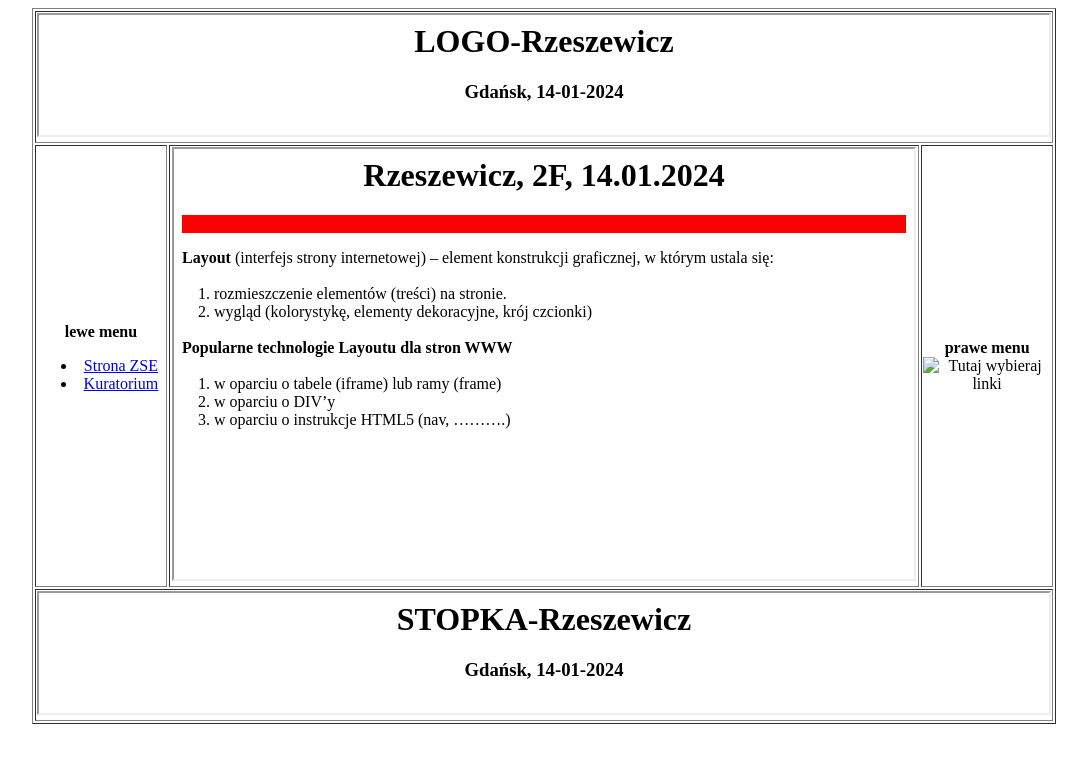
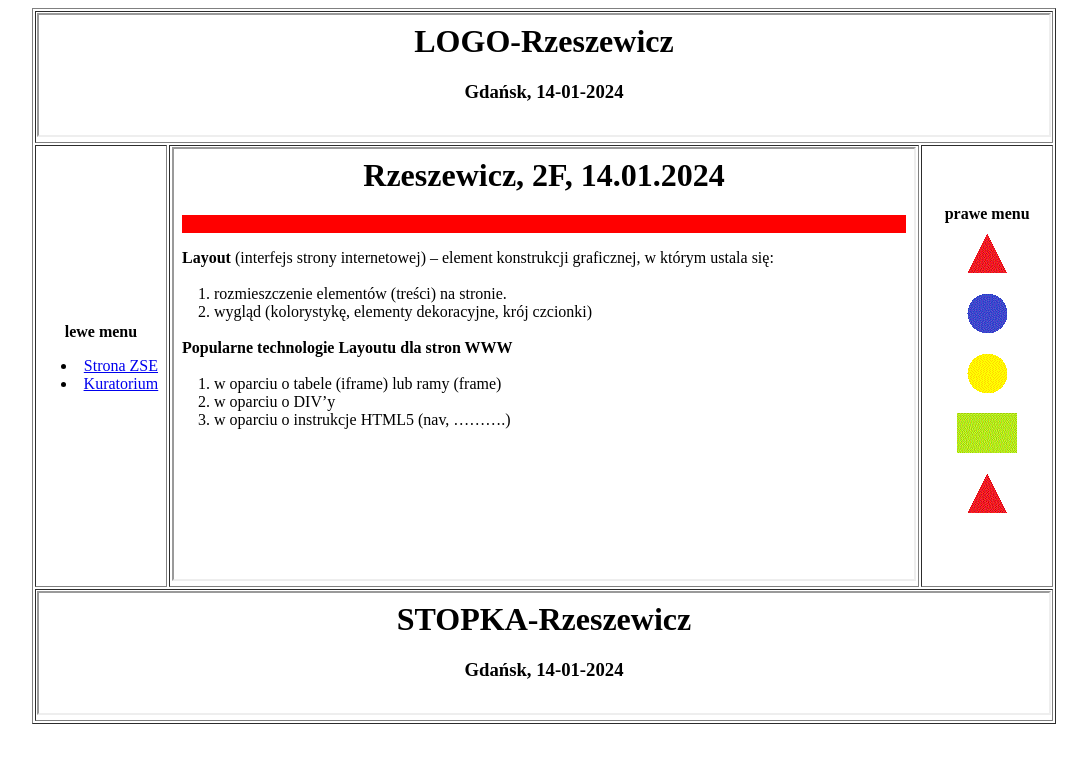
Before and after one commit to Karo122/Prac_witr_ap2, a plain HTML site: page index.html in a window 1280 px wide. Shown: the whole page, without its empty margins (96-1183 px from the left). Drawn offline with Linux system fonts and the light colour scheme.

Commit message:
Update index.html

```diff
--- a/index.html
+++ b/index.html
@@ -39,7 +39,7 @@
  		<area shape="rect" coords="20,190,80,230" href="mailto:karolinarzesz@onet.pl">
  		<area shape="poly" coords="30,290,50,250,70,290" href="z1_z6_nazwisko.html" target="obszar_glowny">
 		</map>
- 		<img src="mapa.gif" alt="Tutaj wybieraj linki" usemap="#mapa_rzeszewicz">
+ 		<img src="mapa_rzeszewicz.gif" alt="Tutaj wybieraj linki" usemap="#mapa_rzeszewicz">
  	</td>
 </tr>
 
```
